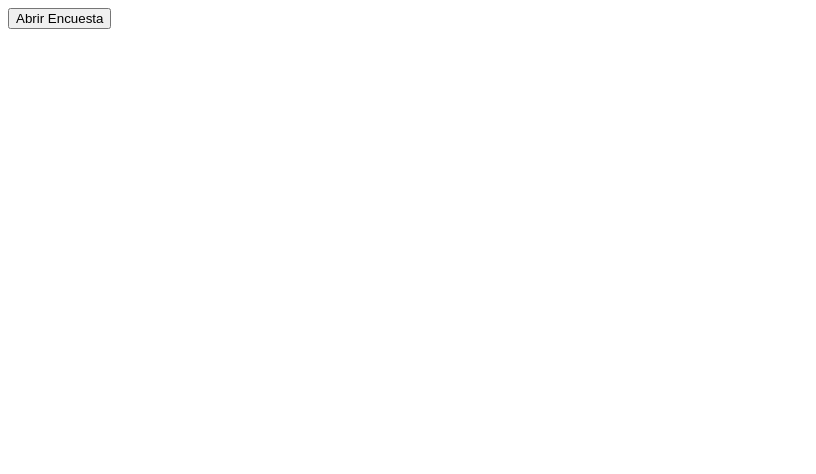
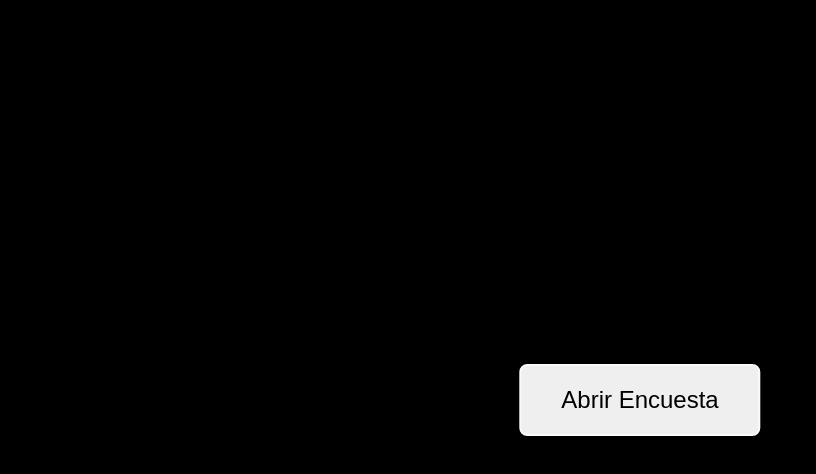
Before and after one commit to MarcosGallinger/7daysofcode, a plain HTML site: page pruebamodal/index.html in a window 1280 px wide. Shown: the whole page, without its empty margins (0-816 px from the left). Drawn offline with Linux system fonts and the light colour scheme.

Commit message:
Actualizar Botón Modal

```diff
--- a/pruebamodal/index.html
+++ b/pruebamodal/index.html
@@ -9,7 +9,7 @@
 <body>
 
     <!-- Botón para abrir el modal -->
-    <button id="abrirModal">Abrir Encuesta</button>
+    <button id="abrirModal" class="abrirModal">Abrir Encuesta</button>
 
     <!-- Primer modal -->
     <div id="miModal" class="modal">
--- a/pruebamodal/styles.css
+++ b/pruebamodal/styles.css
@@ -1,4 +1,26 @@
+
+body {
+    background-color: #000000;
+}
 /* Estilos para los modales */
+.abrirModal{
+    display: flex;
+    position: fixed;
+    justify-content: center;
+    align-items: center;
+    top: 50%;
+    left: 50%;
+    transform: translate(-50%, -50%);
+    color: #000000;
+    padding: 20px 40px;
+    font-size: 24px;
+    border-radius: 8px;
+    border: 2px solid #fafafa;
+    cursor: pointer;
+}
+.abrirModal:hover {
+    background-color: hsl(0, 100%, 64%);
+}
 .modal {
     display: none;
     position: fixed;
```
